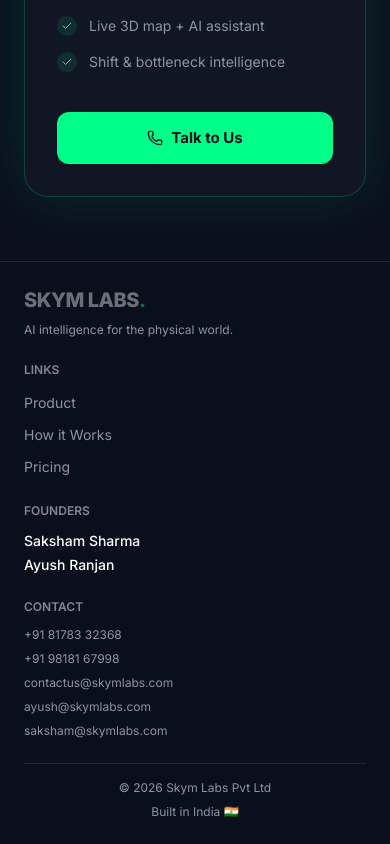
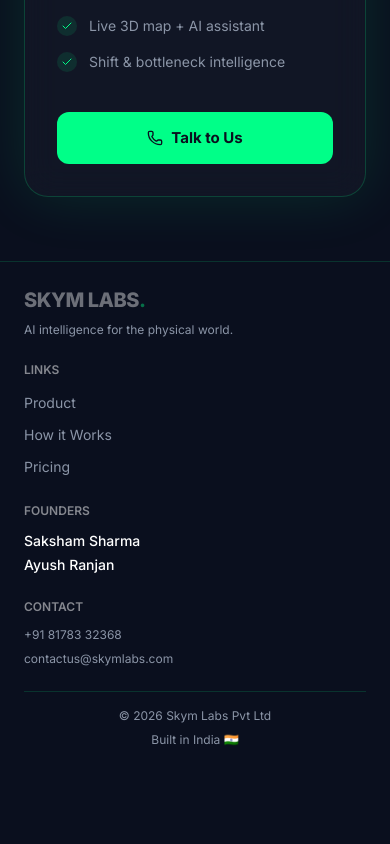
Before and after one commit to sakshamshh/WEBSITE, a React (Vite) app: page / in a window 390 px wide. Shown: the part 7000-7844 px from the top of the page. After the commit the page ends 7772 px from the top, so only its background shows below. Built offline with nearby package versions, Linux system fonts and the light colour scheme.

Commit message:
fix: simplify footer contacts to reduce congestion by showing only main phone and contactus email

```diff
--- a/src/components/Footer.tsx
+++ b/src/components/Footer.tsx
@@ -52,28 +52,10 @@
                 +91 81783 32368
               </a>
               <a
-                href="tel:+919818167998"
-                className="text-text-muted text-xs hover:text-accent transition-colors block"
-              >
-                +91 98181 67998
-              </a>
-              <a
                 href="mailto:contactus@skymlabs.com"
                 className="text-text-muted text-xs hover:text-accent transition-colors block"
               >
                 contactus@skymlabs.com
-              </a>
-              <a
-                href="mailto:ayush@skymlabs.com"
-                className="text-text-muted text-xs hover:text-accent transition-colors block"
-              >
-                ayush@skymlabs.com
-              </a>
-              <a
-                href="mailto:saksham@skymlabs.com"
-                className="text-text-muted text-xs hover:text-accent transition-colors block"
-              >
-                saksham@skymlabs.com
               </a>
             </div>
           </div>
```
